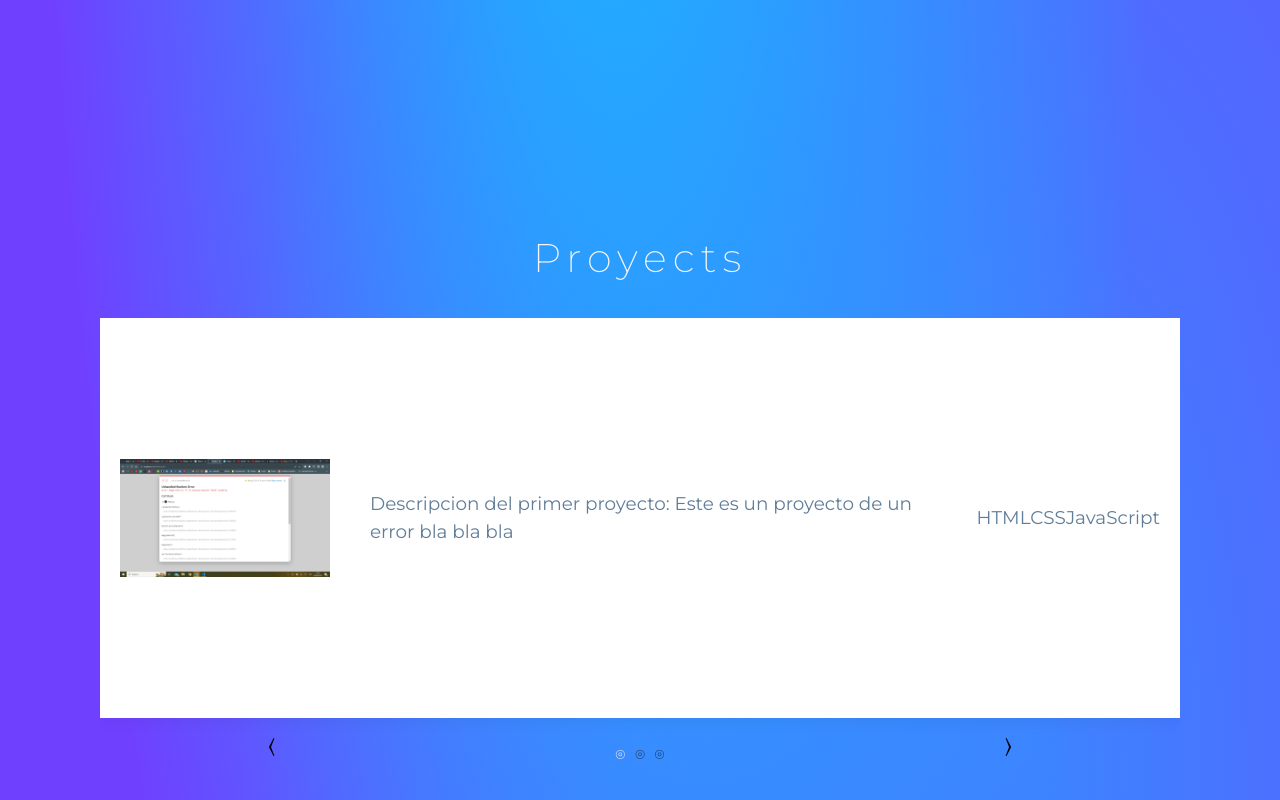
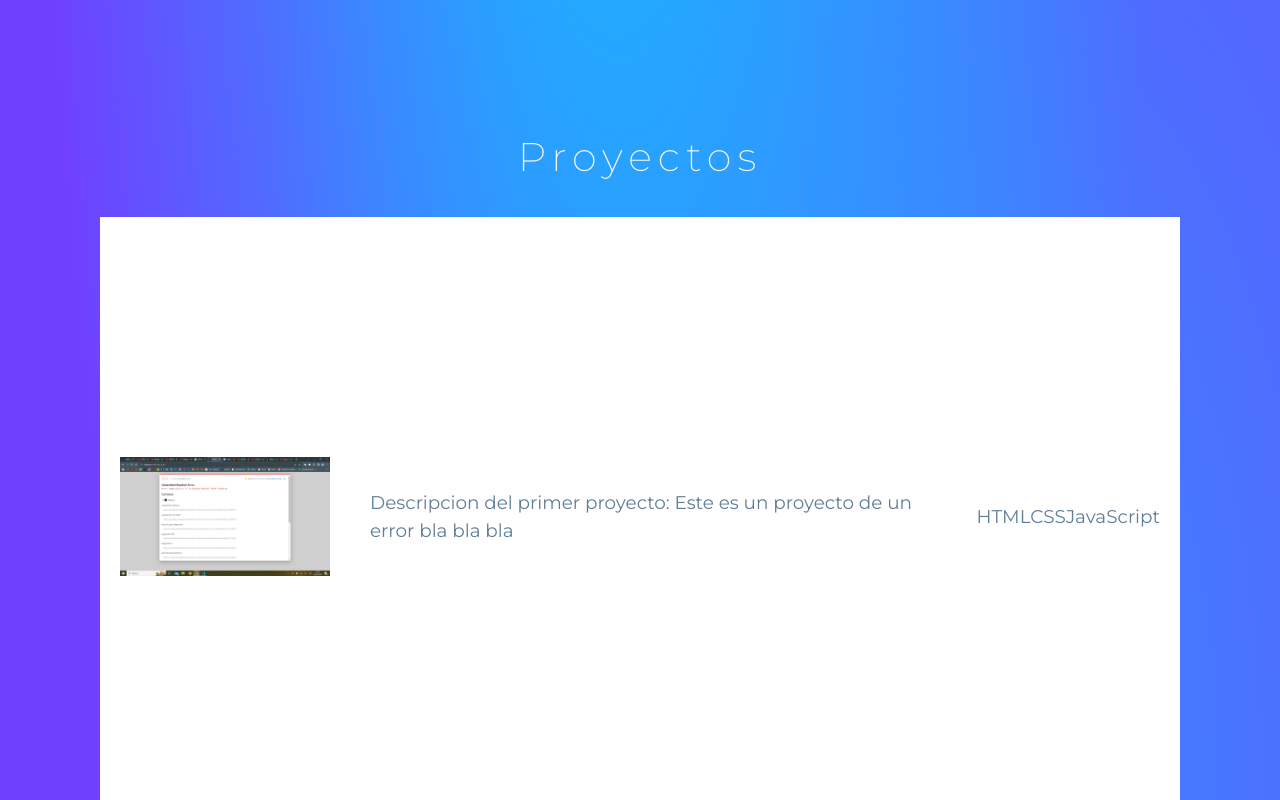
Before and after one commit to AIHolmann/portfolio, a Next.js app: page / in a window 1280 px wide. Shown: the part 2060-2860 px from the top of the page. Built offline with nearby package versions, Linux system fonts and the light colour scheme.

Commit message:
arreglos css

```diff
--- a/src/components/Carousel/carousel.module.css
+++ b/src/components/Carousel/carousel.module.css
@@ -2,7 +2,7 @@
   display: inline-flex;
   align-items: center;
   justify-content: center;
-  height: 50vh;
+  height: 75vh;
   background-color: #fff;
 }
 
--- a/src/components/Proyects/Proyects.tsx
+++ b/src/components/Proyects/Proyects.tsx
@@ -48,7 +48,7 @@ const Proyects = () => {
 
   return (
     <div className={style.all}>
-      <h2>Proyects</h2>
+      <h2>Proyectos</h2>
       <div className={style.carousel}>
         <div
           className={style.inner}
--- a/src/components/Proyects/proyects.module.css
+++ b/src/components/Proyects/proyects.module.css
@@ -75,4 +75,5 @@
 
 .indicator_symbol_active {
   color: whitesmoke;
+  font-size: large;
 }
```
